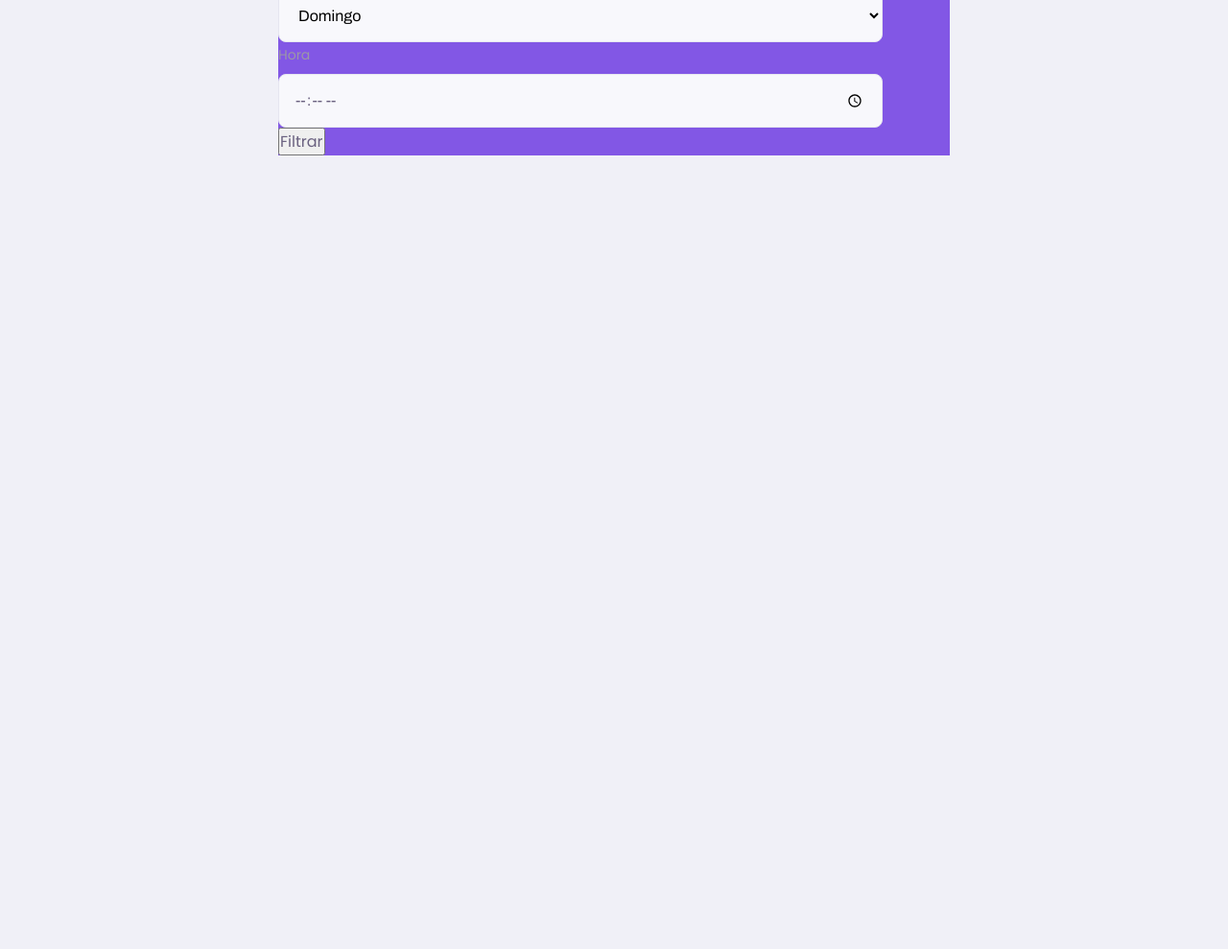
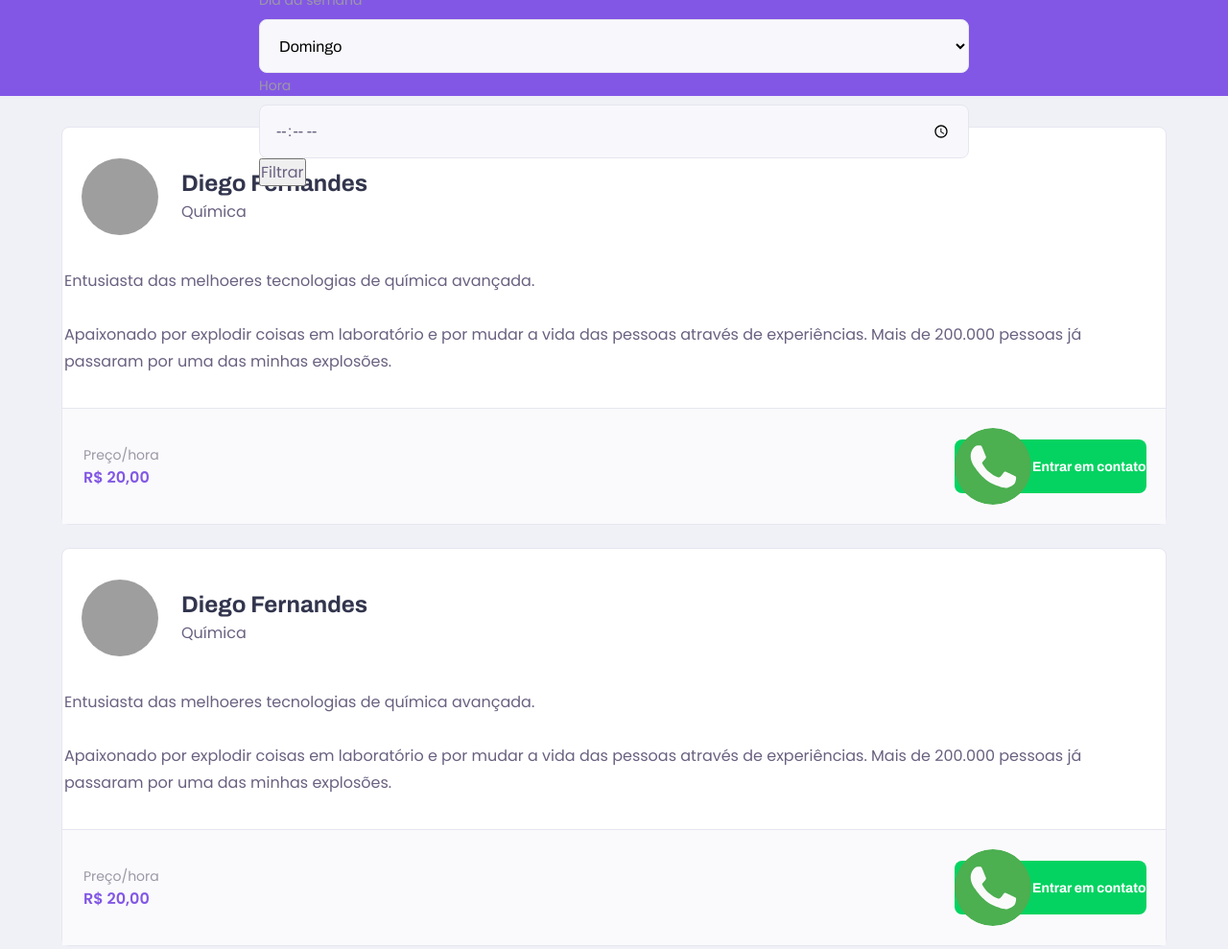
Before and after one commit to DedicadoTech/NextLevelWeeak_2, a plain HTML site: page study.html in a window 1280 px wide. Shown: the whole page at 96% size. Drawn offline with Linux system fonts and the light colour scheme; grey boxes are pictures that could not be loaded.

Commit message:
up page-study

```diff
--- a/study.html
+++ b/study.html
@@ -16,8 +16,7 @@
 
 </head>
 <body id="page-study">
-
-            <div id="container">
+        <div id="container">
                 <header class="page-header">
                     <div class="top-bar-container">
                         <a href="/">
@@ -66,6 +65,42 @@
             </form>
         </div>
     </header>
+    <main>
+        <article class="teacher-item">
+            <header>
+                <img
+                src="https://avatars2.githubusercontent.com/u/2254731?s=460&amp;u=0ba16a79456c2f250e7579cb388fa18c5c2d7d65&amp;v=4"
+            alt="Diego Fernandes">
+                <div>
+                    <strong>Diego Fernandes</strong>
+                    <span>Química</span>
+                </div>
+            </header>
+            <p>Entusiasta das melhoeres tecnologias de química avançada.<br><br>Apaixonado por explodir coisas em laboratório e por mudar a vida das pessoas através de experiências. Mais de 200.000 pessoas já passaram por uma das minhas explosões.</p>
+            <footer>
+                <p>Preço/hora<strong>R$ 20,00</strong>
+                </p>
+                <button type="button"><img src="/images/icons/whatsapp.svg" alt="Whatsapp">Entrar em contato</button>
+            </footer>
+        </article>
+        <article class="teacher-item">
+            <header>
+                <img
+                src="https://avatars2.githubusercontent.com/u/2254731?s=460&amp;u=0ba16a79456c2f250e7579cb388fa18c5c2d7d65&amp;v=4"
+            alt="Diego Fernandes">
+                <div>
+                    <strong>Diego Fernandes</strong>
+                    <span>Química</span>
+                </div>
+            </header>
+            <p>Entusiasta das melhoeres tecnologias de química avançada.<br><br>Apaixonado por explodir coisas em laboratório e por mudar a vida das pessoas através de experiências. Mais de 200.000 pessoas já passaram por uma das minhas explosões.</p>
+            <footer>
+                <p>Preço/hora<strong>R$ 20,00</strong>
+                </p>
+                <button type="button"><img src="/images/icons/whatsapp.svg" alt="Whatsapp">Entrar em contato</button>
+            </footer>
+        </article>
+    </main>
 </div>
 </body>
 </html>
--- a/styles/partials/page-study.css
+++ b/styles/partials/page-study.css
@@ -3,7 +3,7 @@
     height: 100vw;
 }
 .page-header {
-    background-color: var(--color-primary);
+    background: var(--color-primary);
     display: flex;
     flex-direction: column;
 }
@@ -29,7 +29,7 @@
 }
 .page-header .header-content{
     width: 90%;
-    margin: 3.2 auto;
+    margin: 3.2rem auto;
     position: relative;
 }
 .page-header .header-content strong{
@@ -112,3 +112,108 @@
     display: flex;
     align-items: center;
 }
+#page-study main{
+    margin: 3.2rem auto;
+    width: 90%;
+}
+.teacher-item{
+    background-color: var(--color-box-base);
+    border: 1px solid var(--color-line-in-white);
+    border-radius: 0.8rem;
+    margin-top: 2.4rem;
+
+}
+.teacher-item header{
+    padding: 3.2rem 2rem;
+    display: flex;
+    align-items: center;
+}
+.teacher-item img{
+    width: 8rem;
+    height: 8rem;
+    border-radius: 50%;
+}
+.teacher-item header div{
+    margin-left: 2.4rem;
+}
+.teacher-item header div strong{
+    font: 700 2.4rem Archivo;
+    display: block;
+    color: var(--color-text-title);
+}
+.teacher-item header div span{
+    font-size: 1.6rem;
+    display: block;
+    margin-top: 0.4rem;
+}
+.teacher-item p{
+    padding: 0.2rem;
+    font-size: 1.6rem;
+    line-height: 2.8rem;
+}
+.teacher-item footer{
+    padding: 3.2rem 2rem;
+    background-color: var(--color-box-footer);
+    border-top: 1px solid var(--color-line-in-white);
+    margin-top: 3.2rem;
+
+    display: flex;
+    align-items: center;
+    justify-content: space-between;
+}
+.teacher-item footer p{
+    font-size: 1.4rem;
+    line-height: 2.4rem;
+    color: var(--color-text-complement);
+}
+.teacher-item footer p strong{
+    font-size: 1.6rem;
+    color: var(--color-primary);
+    display: block;
+}
+.teacher-item footer button{
+    width: 20rem;
+    height: 5.6rem;
+    background: var(--color-secondary);
+    color: var(--color-button-text);
+    border: 0;
+    border-radius: 0.8rem;
+    cursor: pointer;
+    font: 700 1.4rem Archivo;
+
+    display: flex;
+    align-items: center;
+    justify-content: space-evenly;
+    text-decoration: none;
+
+    transition: background 0,2s;
+    margin-left: 1.6rem;
+}
+.teacher-item footer button:hover{
+    background: (--color-secondary-dark);
+}
+@media (min-width:700px) {
+    #page-study #container{
+        max-width: 100vw;
+    }
+    .page-header{
+        height: 340px;
+    }
+    .page-header .top-bar-container{
+        max-width: 1100px;
+    }
+    .page-header .header-content{
+        max-width: 740px;
+    }
+    .teacher-item header
+    .teacher-item footer {
+        padding: 32px;
+    }
+    #search-teachers{
+        display:grid;
+        grid-template-columns: repeat (4, 1fr);
+        gap: 16px;
+        position:  absolute;
+
+    }
+}
```
